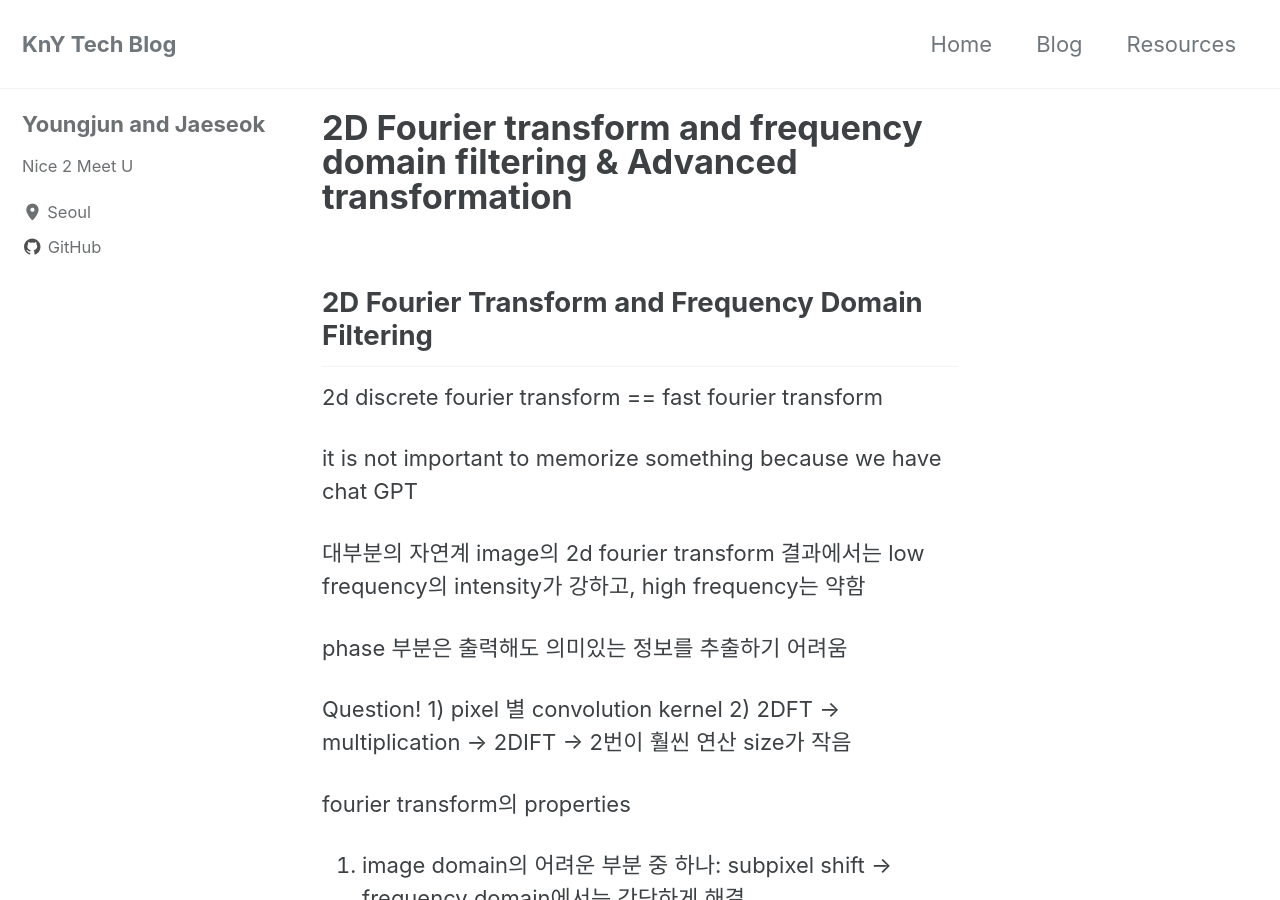
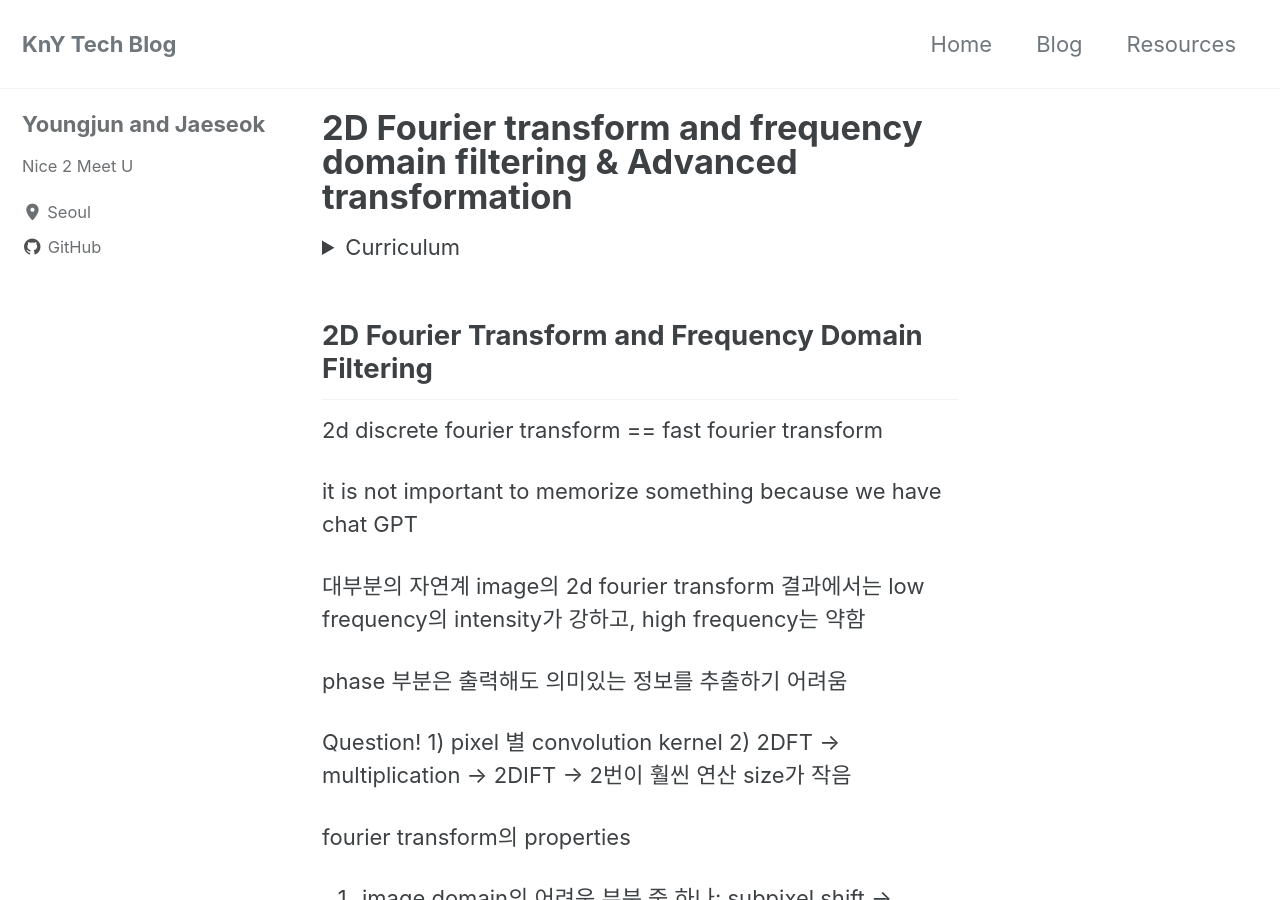
Before and after one commit to KerNYing/KerNYing.github.io, a Jekyll site: the page built from _posts/2025-01-21-2d-fourier-transform-and-frequency-domain-filtering.md, in a window 1280 px wide and 900 px high. Built offline with Jekyll 4.4.1, drawn with Linux system fonts in a browser that asks for light colours; cached includes are drawn as plain includes.

Commit message:
Update: articles

```diff
--- a/_posts/2025-01-21-2d-fourier-transform-and-frequency-domain-filtering.md
+++ b/_posts/2025-01-21-2d-fourier-transform-and-frequency-domain-filtering.md
@@ -6,6 +6,16 @@
 layout: single
 author_profile: true
 ---
+
+<details>
+<summary>Curriculum</summary>
+Day1: Introduction to digital image processing & Spatial filtering
+<br>
+Day2: 2D Fourier transform and frequency domain filtering & Advanced transformation
+<br>
+Day3: Linear system and solutions for overdetermined problem & Solutions for underdetermined problem
+</details>
+
 
 
 ## 2D Fourier Transform and Frequency Domain Filtering
```
